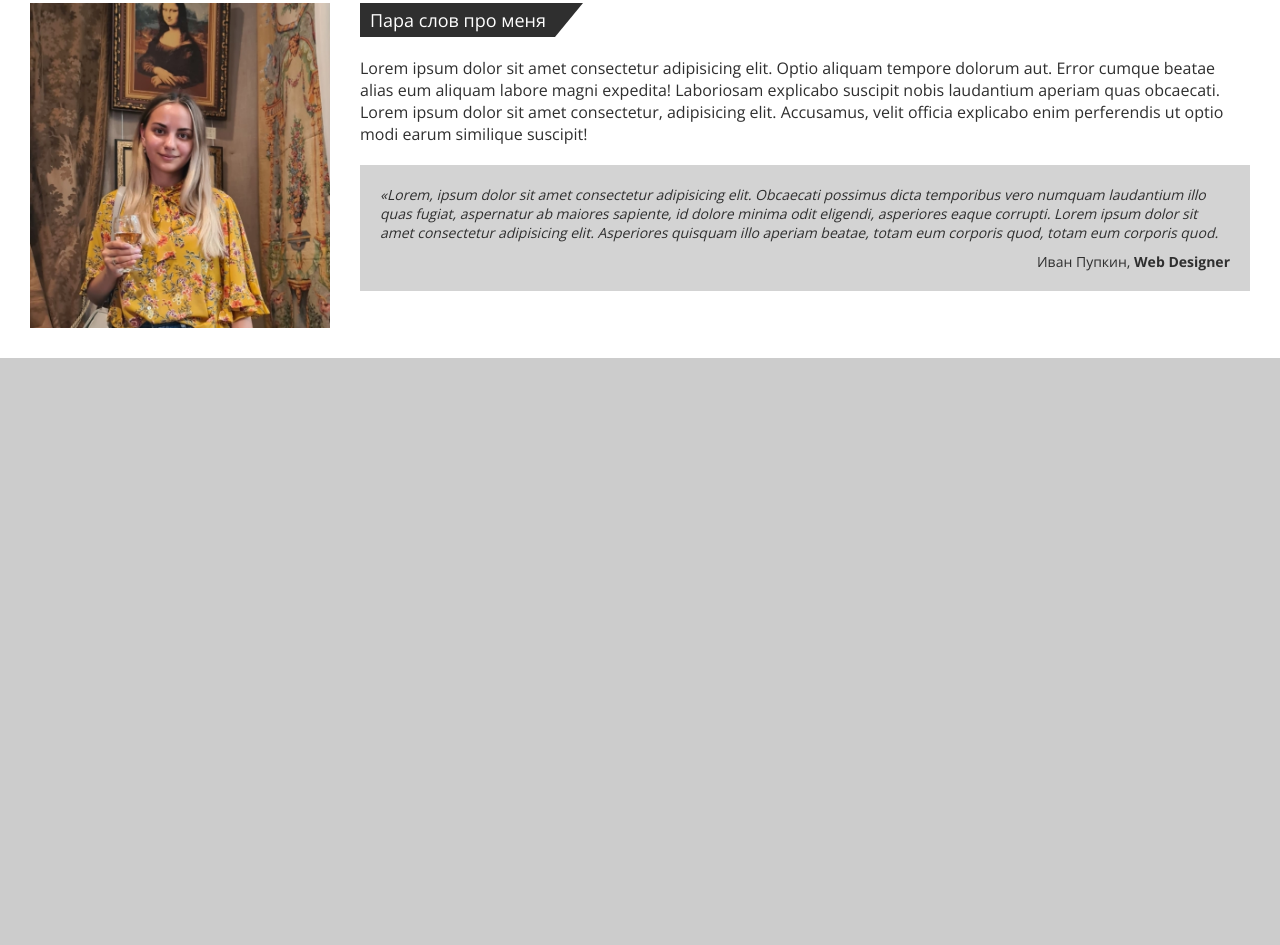
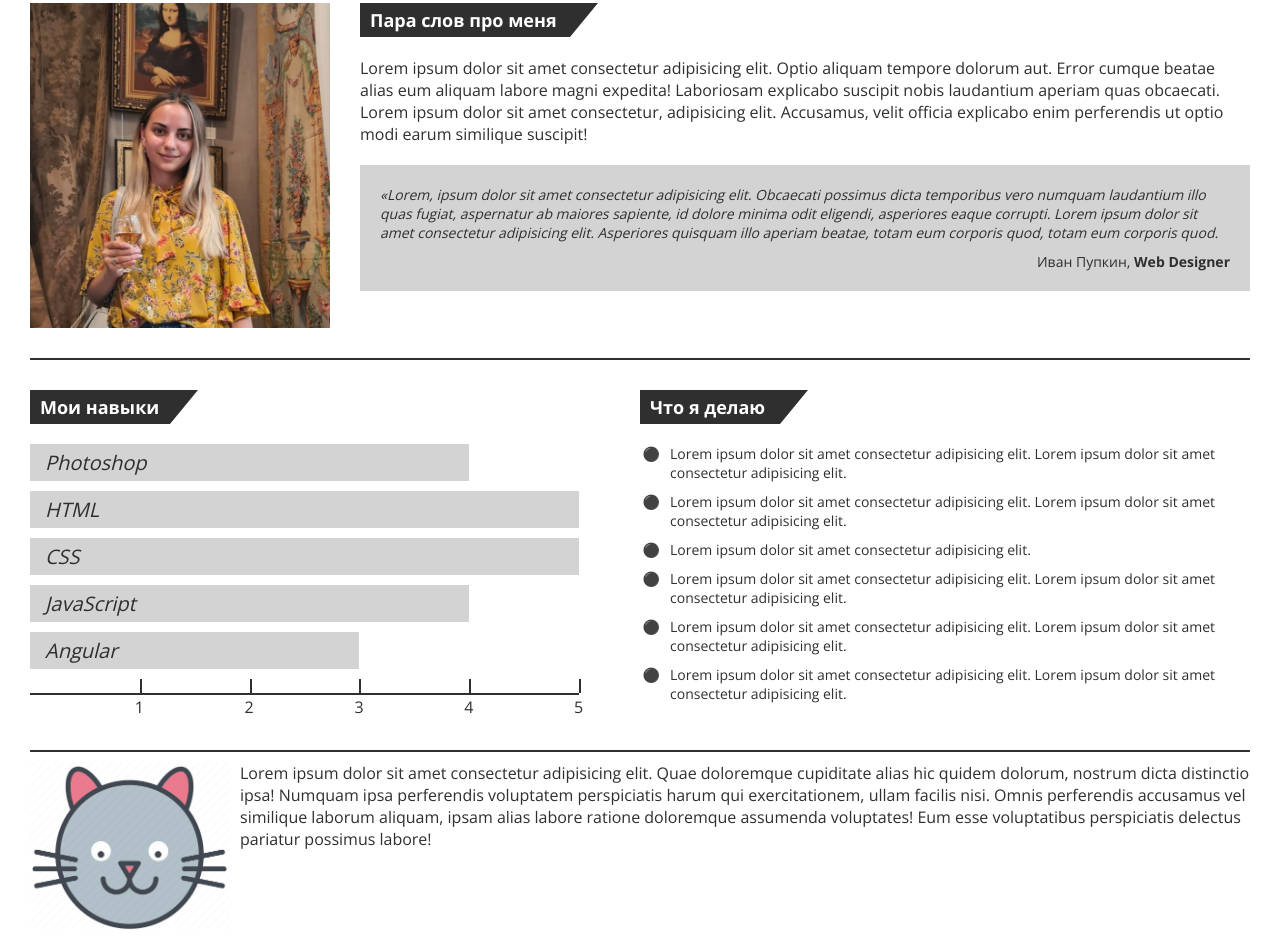
Before and after one commit to ElenaSonik/CV, a plain HTML site: page index.html in a window 1280 px wide. Shown: the part 263-1208 px from the top of the page. Before the commit the page ends 800 px from the top, so only its background shows below. Drawn offline with Linux system fonts and the light colour scheme.

Commit message:
skill block

```diff
--- a/index.html
+++ b/index.html
@@ -25,7 +25,7 @@
 				<img class="block_image" src="img/3daf61d30d7777f2527f0807b5000d24.jpg" alt="My pic">
 			</div>
 			<div class="block_text">
-				<p class="block_text_heading">Пара слов про меня</p>
+				<h3 class="block_text_heading">Пара слов про меня</h3>
 				<p class="block_text_paragraph">Lorem ipsum dolor sit amet consectetur adipisicing elit. Optio aliquam tempore dolorum aut. Error cumque beatae alias eum aliquam labore magni expedita! Laboriosam explicabo suscipit nobis laudantium aperiam quas obcaecati. Lorem ipsum dolor sit amet consectetur, adipisicing elit. Accusamus, velit officia explicabo enim perferendis ut optio modi earum similique suscipit!</p>
 				<div class="block_text_blockquote">
 					<blockquote cite="">&laquo;Lorem, ipsum dolor sit amet consectetur adipisicing elit. Obcaecati possimus dicta temporibus vero numquam laudantium illo quas fugiat, aspernatur ab maiores sapiente, id dolore minima odit eligendi, asperiores eaque corrupti. Lorem ipsum dolor sit amet consectetur adipisicing elit. Asperiores quisquam illo aperiam beatae, totam eum corporis quod, totam eum corporis quod.</blockquote>
@@ -33,6 +33,47 @@
 				</div>
 			</div>
 		</div>
+		<div class="container_skills">
+			<div class="container_skills_line"></div>
+			<div class="block_list">
+				<div class="block_list_skills">
+					<h3 class="block_text_heading skills_heading">Мои навыки</h3>
+					<div class="skills_linear">
+						<div class="skill_block1 skill_block">Photoshop</div>
+						<div class="skill_block2 skill_block">HTML</div>
+						<div class="skill_block3 skill_block">CSS</div>
+						<div class="skill_block4 skill_block">JavaScript</div>
+						<div class="skill_block5 skill_block">Angular</div>
+					</div>
+					<div class="linear">
+						<div class="dash"></div>
+						<div class="dash"></div>
+						<div class="dash"></div>
+						<div class="dash"></div>
+						<div class="dash"></div>
+					</div>
+				</div>
+				<div class="block_list_duties">
+					<h3 class="block_text_heading skills_heading">Что я делаю</h3>
+					<ul class="list">
+						<li class="list_duties">Lorem ipsum dolor sit amet consectetur adipisicing elit. Lorem ipsum dolor sit amet consectetur adipisicing elit.</li>
+						<li class="list_duties">Lorem ipsum dolor sit amet consectetur adipisicing elit. Lorem ipsum dolor sit amet consectetur adipisicing elit.</li>
+						<li class="list_duties">Lorem ipsum dolor sit amet consectetur adipisicing elit.</li>
+						<li class="list_duties">Lorem ipsum dolor sit amet consectetur adipisicing elit. Lorem ipsum dolor sit amet consectetur adipisicing elit.</li>
+						<li class="list_duties">Lorem ipsum dolor sit amet consectetur adipisicing elit. Lorem ipsum dolor sit amet consectetur adipisicing elit.</li>
+						<li class="list_duties">Lorem ipsum dolor sit amet consectetur adipisicing elit. Lorem ipsum dolor sit amet consectetur adipisicing elit.</li>
+					</ul>
+				</div>
+			</div>
+		</div>
+		<div class="container_skills_line"></div>
+		<div class="container_ps">
+			<div class="block_ps">
+				<img class="block_ps_img_cat" src="img/animal_head_face_cartoon-01-512.png" alt="Cat">
+				<div class="block_ps_text">Lorem ipsum dolor sit amet consectetur adipisicing elit. Quae doloremque cupiditate alias hic quidem dolorum, nostrum dicta distinctio ipsa! Numquam ipsa perferendis voluptatem perspiciatis harum qui exercitationem, ullam facilis nisi. Omnis perferendis accusamus vel similique laborum aliquam, ipsam alias labore ratione doloremque assumenda voluptates! Eum esse voluptatibus perspiciatis delectus pariatur possimus labore!
+				</div>
+			</div>
+		</div>
 	</div>
 </body>
 </html>
--- a/scss/style.scss
+++ b/scss/style.scss
@@ -18,6 +18,7 @@ $primary-text-color:#2f2f2f;
 
 * {
     margin: 0;
+    padding: 0;
     font-family: 'Open Sans', sans-serif;
     color: $primary-text-color;
 }
@@ -114,6 +115,9 @@ html{
     &_image{
         margin: 30px 30px 30px 0;
         display: flex;
+        @media (max-width: 768px){
+            justify-content: center;
+        }
         @media (max-width: 515px){
             margin: 20px 0 30px 0;
         }
@@ -136,15 +140,17 @@ html{
     margin: 30px 0;
     @media (max-width: 768px){
         margin-top: -10px;
+        width: 100%;
     }
     &_heading{
         background-color: $primary-text-color;
         color: #fff;
         padding: 5px 5px 5px 10px;
         font-size: 18px;
-        width: 195px;
+        width: 210px;
         position: relative;
         box-sizing: border-box;
+        font-weight: 600;
     }
     &_heading::after{
         content: "";
@@ -183,3 +189,166 @@ html{
         font-weight: 600;
     }
 }
+
+.container_skills{
+    &_line{
+        border-bottom: 2px solid $primary-text-color;
+        margin-bottom: 10px;
+    }
+}
+
+.block_list{
+    margin: 30px auto 15px auto;
+    display: flex;
+    @media (max-width: 768px){
+        flex-direction: column;
+    }
+    &_skills{
+        width: 50%;
+        @media (max-width: 768px){
+            width: 100%;
+        }
+    }
+    &_duties{
+        width: 50%;
+        @media (max-width: 768px){
+            width: 100%;
+        }
+    }
+}
+
+.skills_heading{
+    width: 140px;
+    margin-bottom: 20px;
+}
+
+.skills_linear{
+    position: relative;
+    width: 90%;
+    font-style: italic;
+}
+
+.skill_block{
+    background-color: #d3d3d3;
+    margin-top: 10px;
+    padding: 5px 15px;
+    box-sizing: border-box;
+    font-size: 20px;
+}
+
+.skill_block1{
+    width: 80%;
+}
+
+.skill_block2{
+    width: 100%;
+}
+
+.skill_block3{
+    width: 100%;
+}
+
+.skill_block4{
+    width: 80%;
+}
+
+.skill_block5{
+    width: 60%;
+}
+
+.linear{
+    position: relative;
+    width: 90%;
+    margin: 10px 0 40px 0;
+    height: 14px;
+    border-bottom: 2px solid $primary-text-color;
+}
+
+.dash{
+    position: absolute;
+    border-left: 2px solid $primary-text-color;
+    height: 14px;
+}
+
+.dash:nth-of-type(1){
+    left: 20%;
+}
+
+.dash:nth-of-type(2){
+    left: 40%;
+}
+
+.dash:nth-of-type(3){
+    left: 60%;
+}
+
+.dash:nth-of-type(4){
+    left: 80%;
+}
+
+.dash:nth-of-type(5){
+    left: 100%;
+}
+
+.dash:after{
+    content: "";
+    position: absolute;
+    bottom: -25px;
+    left: -7px;
+}
+
+.dash:nth-of-type(1):after{
+    content: "1";
+}
+
+.dash:nth-of-type(2):after{
+    content: "2";
+}
+
+.dash:nth-of-type(3):after{
+    content: "3";
+}
+
+.dash:nth-of-type(4):after{
+    content: "4";
+}
+
+.dash:nth-of-type(5):after{
+    content: "5";
+}
+
+.list{
+    list-style-position: outside;
+    padding-left: 20px;
+    &_duties{
+        padding-left: 10px;
+        padding-bottom: 10px;
+        font-size: 14px;
+    }
+    &_duties::marker{
+        content: "\26AB";
+    }
+}
+
+.container_ps{
+    display: inline-flex;
+    margin: 15px 0 15px 0;
+    @media (max-width: 992px){
+        align-items: center;
+    }
+}
+
+.block_ps{
+    margin-top: -15px;
+    @media (max-width: 992px){
+        margin-top: 10px;
+    }
+    &_img_cat{
+        float: left;
+        margin: 0 10px 0 0;
+        width: 200px;
+        @media (max-width: 992px){
+            width: 150px;
+        }
+    }
+}
```
Also changed, not shown: css/style.min.css, img/animal_head_face_cartoon-01-512.png (added), 1 other file.
